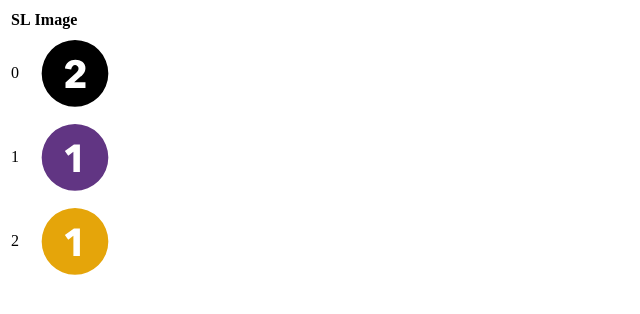
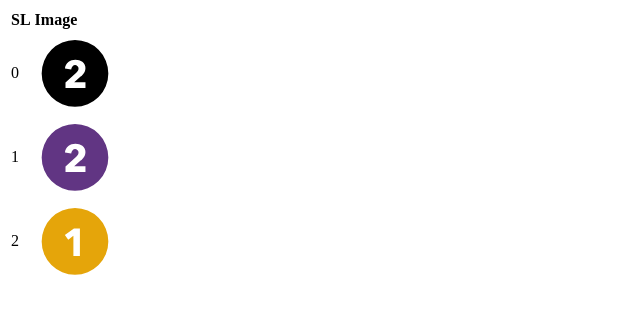
Before and after one commit to ishehroze/gitlab-image-deploy, a plain HTML site: page index.html in a window 1280 px wide. Shown: the full height of the page, 0-640 px from the left. Drawn offline with Linux system fonts and the light colour scheme.

Commit message:
Deploying to gh-pages from @ ishehroze/gitlab-image-deploy@75fdb3e6cc624f927492f8903633e8af708b5562 🚀

```diff
--- a/index.html
+++ b/index.html
@@ -14,7 +14,7 @@
             </tr>
             <tr>
                 <td>1</td>
-                <td><img width="10%" src="inv-1.svg"></td>
+                <td><img width="10%" src="inv-2.svg"></td>
             </tr>
             <tr>
                 <td>2</td>
```
Also changed, not shown: inv-1.svg (deleted), inv-2.svg (added).
